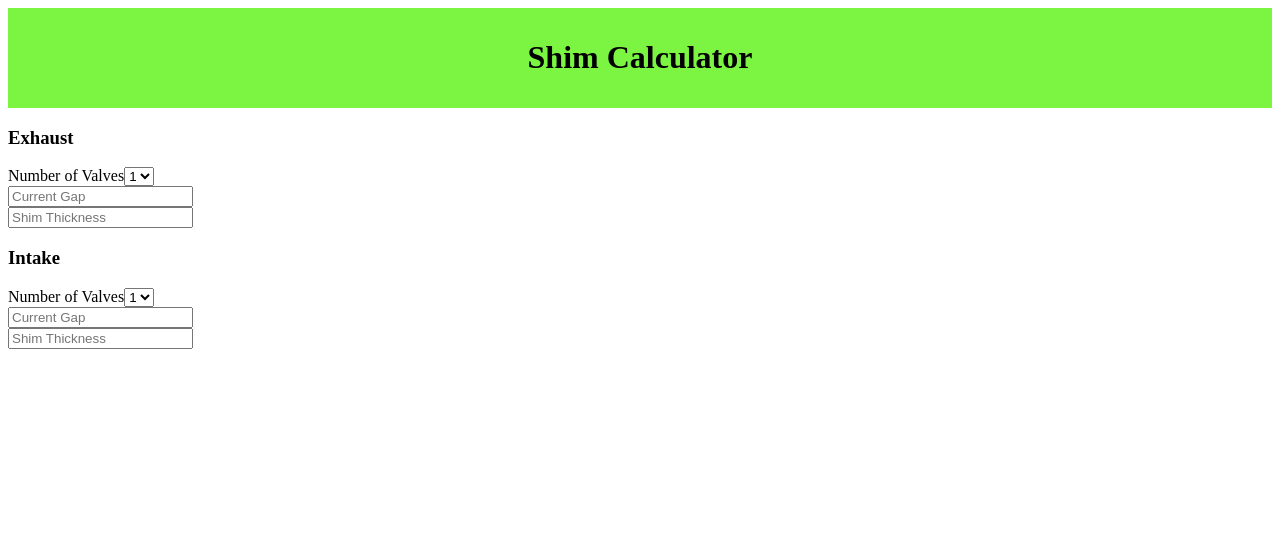
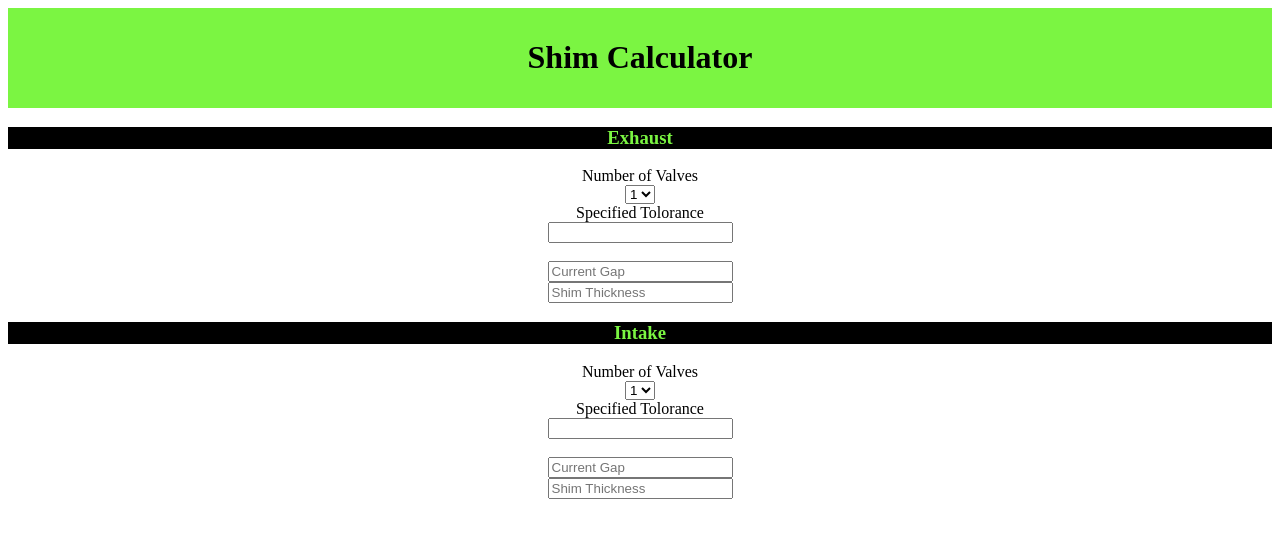
Before and after one commit to jvgreen/accendero_practical, a React (Create React App) app: page / in a window 1280 px wide. Shown: the top 538 px of the page. Built offline with nearby package versions, Linux system fonts and the light colour scheme.

Commit message:
Spec.js now changes the state
Now when the user changes the number of valves or adds a tolorance the state will update to match what was entered

```diff
--- a/src/App.css
+++ b/src/App.css
@@ -0,0 +1,3 @@
+body {
+   text-align: center;
+}
--- a/src/App.js
+++ b/src/App.js
@@ -1,22 +1,62 @@
-import React from 'react';
+import React, { Component } from 'react';
 import './App.css';
 import ValveList from './components/ValveList';
 import Header from './components/Header';
 import SubHeader from './components/SubHeader';
 import SpectList from './components/SpecList';
+class  App extends Component {
+  state = {
+    specs: [
+      {
+        id: 'exhaustSpec',
+        numValve: 0,
+        tolorance: 0
+      },
+      {
+        id: 'intakeSpec',
+        numValve: 0,
+        tolorance: 0
+      }
+    ]
+  }
 
-function App() {
+  // Valve Number Changed
+  valNumChanged = (e) => {
+    this.setState({ specs: this.state.specs.map(specs =>{
+      if(specs.id === e.target.id) {
+        specs.numValve = e.target.value
+      }
+      return specs;
+    })})
+  }
+
+  // Specified Tolorance changed
+  tolChanged = (e) => {
+    this.setState({ specs: this.state.specs.map(specs =>{
+      if(specs.id === e.target.id) {
+        specs.tolorance = e.target.value
+      }
+      return specs;
+    })})
+  }
+
+  render() {
     return (
       <div className="App">
           <Header />
           <SubHeader label='Exhaust'/>
-        <SpectList />
+          <SpectList
+            id='exhaustSpec'
+            tolChanged={this.tolChanged}
+            valNumChanged={this.valNumChanged}
+          /> <br/>
           <ValveList />
           <SubHeader label='Intake'/>
-        <SpectList />
+          <SpectList id='intakeSpec' valNumChanged={this.valNumChanged}/> <br/>
           <ValveList />
       </div>
     );
   }
+}
 
 export default App;
--- a/src/components/SpecList.js
+++ b/src/components/SpecList.js
@@ -5,7 +5,11 @@ export class SpecList extends Component {
    render() {
       return (
          <div>
-            <Specs />
+            <Specs
+               id={this.props.id}
+               valNumChanged={this.props.valNumChanged}
+               tolChanged={this.props.tolChanged}
+            />
          </div>
       )
    }
--- a/src/components/Specs.js
+++ b/src/components/Specs.js
@@ -3,20 +3,22 @@ import React, { Component } from 'react'
 export class Specs extends Component {
    render() {
       return (
-         <div>
-            <label for='valNumber'>Number of Valves</label>
-            <select name='valNumber' style={vNumberStyle}>
+         <div style={specsStyle}>
+            <label>Number of Valves</label> <br/>
+            <select name='valNumber' id={this.props.id} onChange={this.props.valNumChanged}>
                <option value="1">1</option>
                <option value="2">2</option>
                <option value="3">3</option>
                <option value="4">4</option>
-            </select>
+            </select> <br/>
+            <label>Specified Tolorance</label> <br/>
+            <input type="text" onChange={this.props.tolChanged} />
          </div>
       )
    }
 }
 
-const vNumberStyle = {
+const specsStyle = {
 
 }
 
--- a/src/components/SubHeader.js
+++ b/src/components/SubHeader.js
@@ -4,10 +4,15 @@ export class SubHeader extends Component {
    render() {
       return (
          <div>
-            <h3>{this.props.label}</h3>
+            <h3 style={subHeadStyle}>{this.props.label}</h3>
          </div>
       )
    }
 }
 
+const subHeadStyle = {
+   background: 'black',
+   color: '#7bf542'
+}
+
 export default SubHeader
```
Lines whose indentation alone changed are shown as unchanged.
